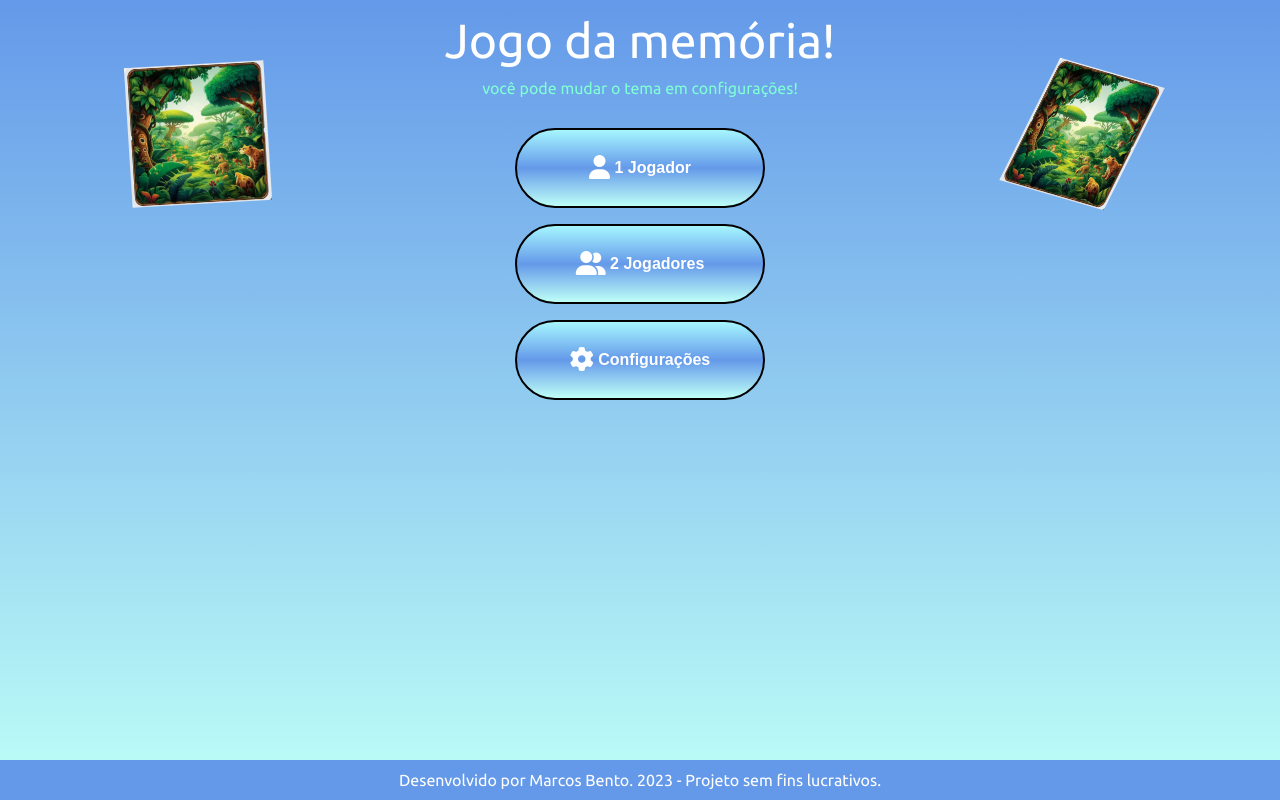
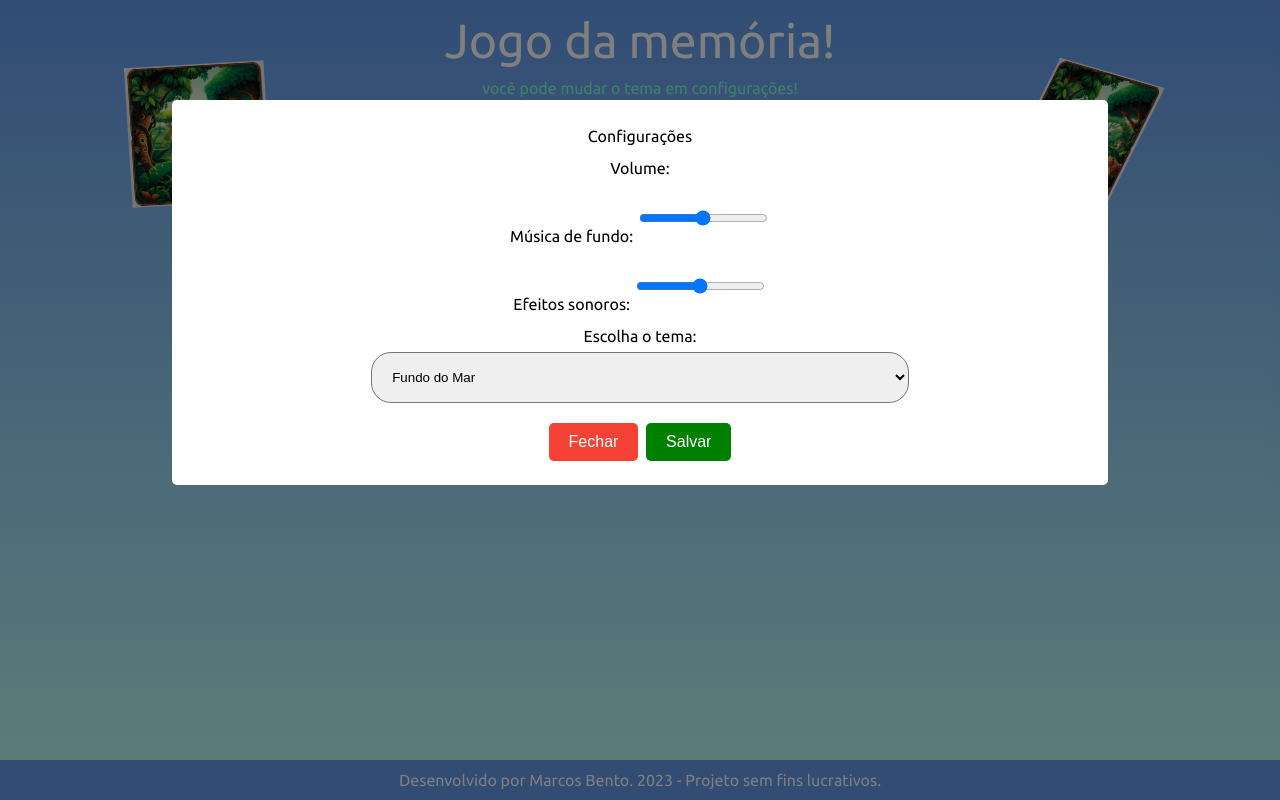
Before and after one commit to marcos-bento/praticando-typescript, a website with bundled scripts: page index.html in a window 1280 px wide. Both pictures are taken after a click on the button "Configurações". Built offline with nearby package versions, Linux system fonts and the light colour scheme.

Commit message:
finalização do card: Construir Modal para Configurações

```diff
--- a/index.html
+++ b/index.html
@@ -34,6 +34,11 @@
             <button class="button_container_btn btn_config"><i class="fa-solid fa-gear fa-xl" style="color: #ffffff;"></i> Configurações</button>
         </div>
 
+        <div id="modal" class="modal_content">
+
+            <!-- conteúdo do Modal vai aqui -->
+
+        </div>
 
     </main>
     <script type="module" src="/dist/js/menu.js"></script>
--- a/src/gameLogic.ts
+++ b/src/gameLogic.ts
@@ -98,7 +98,7 @@ export class GameLogic{
         if (modal) {
             modal.innerHTML = `
                 <div class="modal-content">
-                    <h1>${vencedor}!
+                    <h1>${vencedor}</h1>!
                     <h2>O Jogo Acabou!</h2>
                     <img class="modal_img" src="./dist/img/${icon}.png">
                     <p>Parabéns! Você concluiu o jogo.</p>
@@ -130,7 +130,7 @@ export class GameLogic{
         const modal: HTMLElement = document.getElementById("modal") as HTMLElement;
         if (modal) {
             modal.style.display = 'none';
-            window.location.href = "game.html";
+            window.location.reload();
         };
     };
 
--- a/src/menu.ts
+++ b/src/menu.ts
@@ -13,5 +13,38 @@ botao2Jogadores?.addEventListener("click", ()=>{
 });
 
 botaoConfig?.addEventListener("click", ()=>{
-    console.log("Config");
+    const modal: HTMLElement = document.getElementById("modal") as HTMLElement;
+
+    if (modal) {
+        modal.innerHTML =`
+        <div class="modal-content">
+            <h1>Configurações</h1>
+            <h2>Volume:</h2>
+            <div class="modal_volume">
+            <p>Música de fundo: <input type="range" min="0" max="10" value="5" id="bgmVolume"></input></p>
+            <p>Efeitos sonoros: <input type="range" min="0" max="10" value="5" id="seVolume"></input></p>
+            </div>
+
+            <h2>Escolha o tema:</h2>
+            <select class="modal_select_box" name="tema" id="">
+                <option selected disabled hidden>Fundo do Mar</option>
+                <option value="1">Fundo do Mar</option>
+                <option value="2">Selva</option>
+                <option value="3">Dinossauros</option>
+            </select>
+            </br>
+
+            <button class="close-button" onclick="fecharModal()">Fechar</button>
+            <button class="save-button" onclick="save()">Salvar</button>
+        </div>
+        `
+        modal.style.display = 'block';
+        const closeButton: HTMLElement = modal.querySelector(".close-button") as HTMLElement;
+        const saveButton: HTMLElement = modal.querySelector(".save-button") as HTMLElement;
+
+        if (closeButton){
+            closeButton.addEventListener("click", ()=> modal.style.display = "none");
+        };
+    }
+
 });
```
Also changed, not shown: dist/css/modal.css, dist/js/gameLogic.js, dist/js/menu.js.
